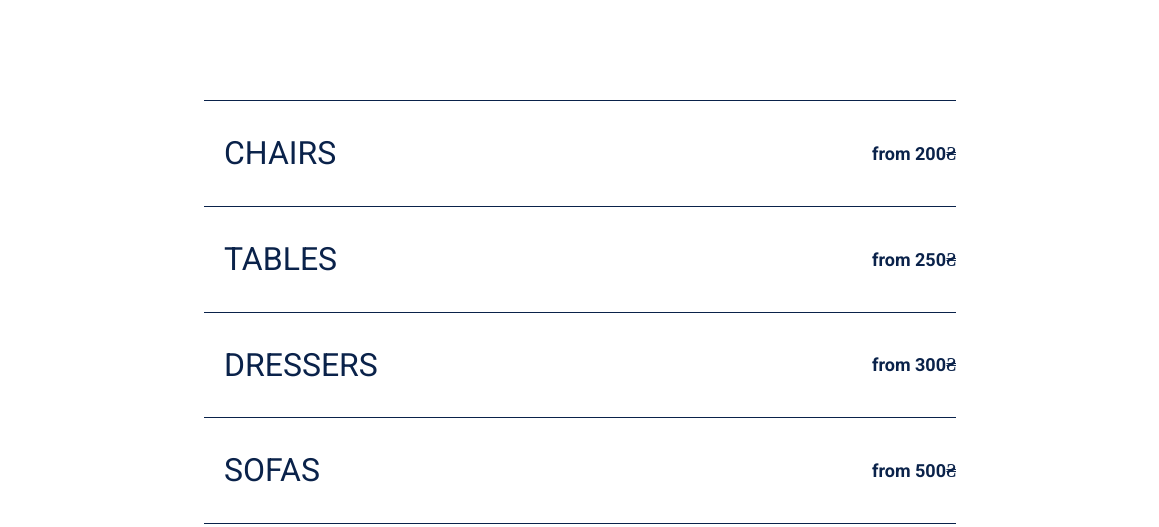
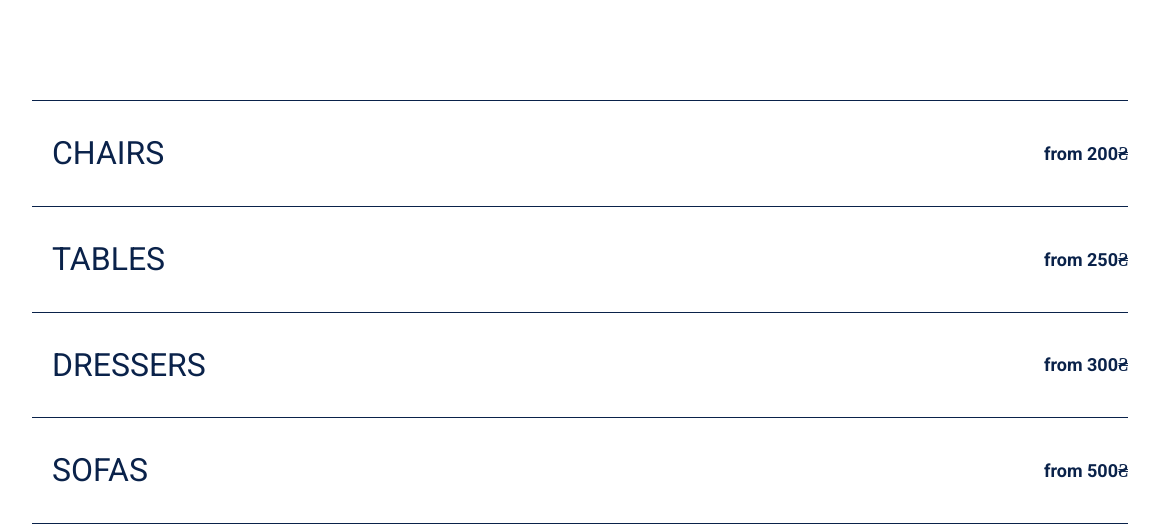
Before and after one commit to andreasrukom19/team-project-group14, a website built with Vite: page src/index.html in a window 1536 px wide. Shown: the whole page, without its empty margins (188-1347 px from the left). Built offline with nearby package versions, Linux system fonts and the light colour scheme.

Commit message:
додатковий контейнер
додатковий контейнер

```diff
--- a/src/css/price.css
+++ b/src/css/price.css
@@ -1,6 +1,6 @@
-.container {
+.price-container {
   width: 100%;
-  padding: 64px 16px;
+  padding: 64px 16px 0 16px;
 }
 
 .visually-hidden {
@@ -23,7 +23,6 @@
   font-style: normal;
   line-height: 1.5;
   border-top: 1px solid var(--blue-font);
-  box-sizing: border-box;
   display: flex;
   justify-content: space-between;
   align-items: center;
@@ -31,7 +30,6 @@
 
 .price-item:last-child {
   border-bottom: 1px solid var(--blue-font);
-  box-sizing: border-box;
 }
 
 .price-item-name {
@@ -46,16 +44,16 @@
 }
 
 @media screen and (min-width: 375px) {
-  .container {
+  .price-container {
     max-width: 375px;
-    margin: auto;
+    margin: 0 auto;
   }
 }
 
 @media screen and (min-width: 768px) {
-  .container {
-    max-width: 704px;
-    padding: 100px 32px;
+  .price-container {
+    max-width: 768px;
+    padding: 100px 32px 0 32px;
   }
 
   .price-item-name {
@@ -69,9 +67,9 @@
 }
 
 @media screen and (min-width: 1440px) {
-  .container {
-    max-width: 1096px;
-    padding: 100px 172px;
+  .price-container {
+    max-width: 1440px;
+    padding: 100px 172px 0 172px;
   }
 
   .price-item {
```
